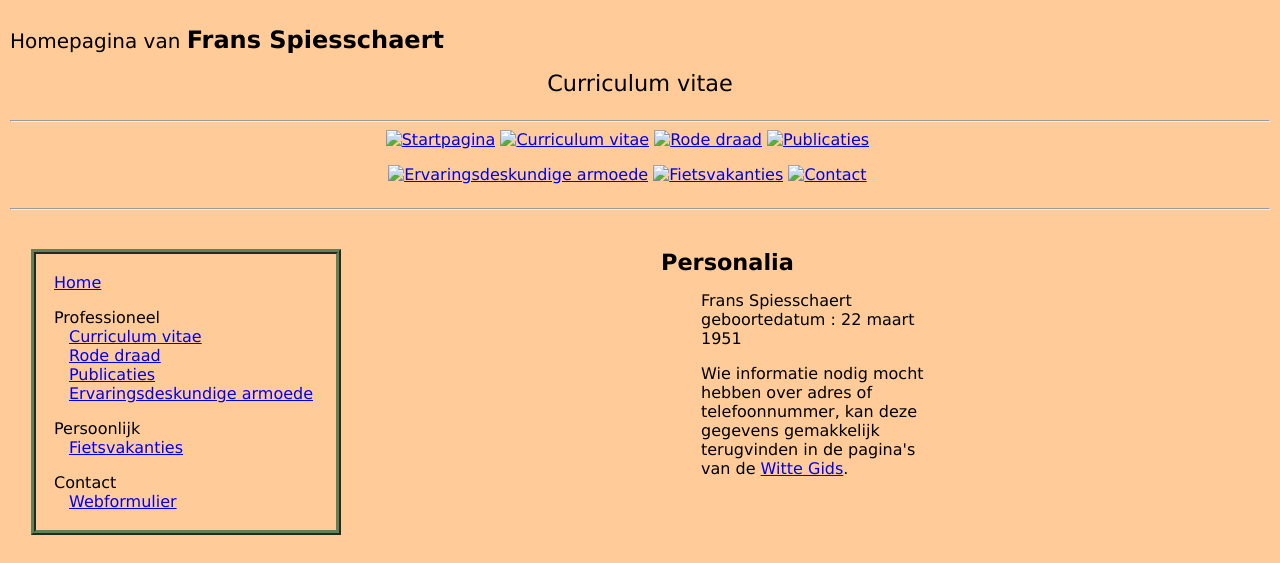
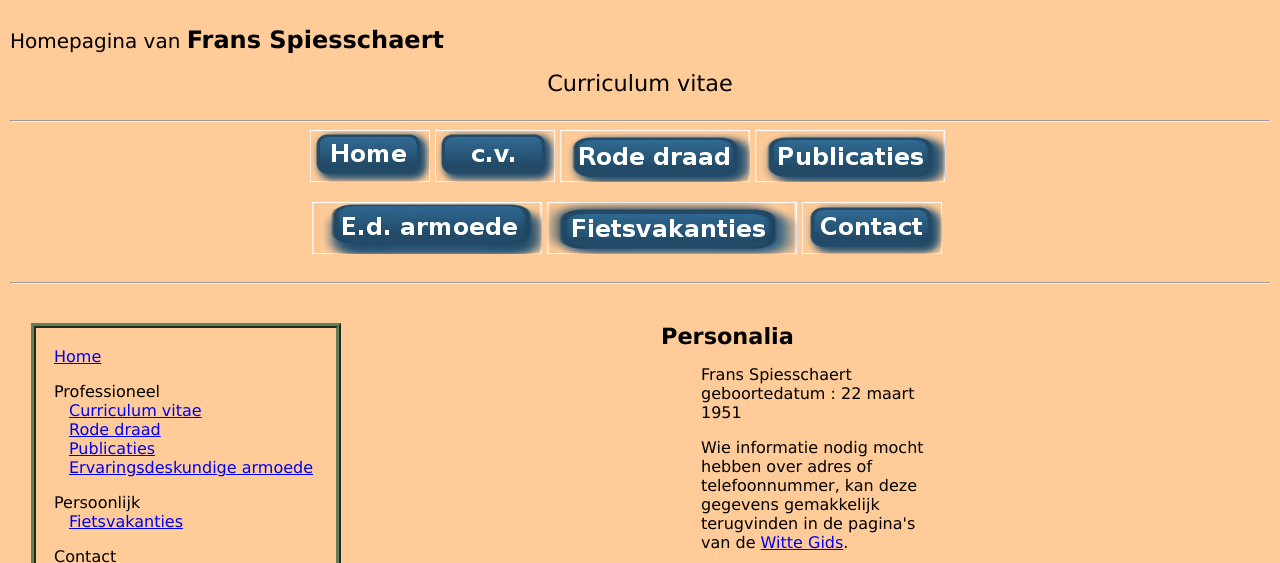
Before and after one commit to Frans-Spiesschaert/Frans-Spiesschaert.github.io, a plain HTML site: page professioneel/cv.html in a window 1280 px wide. Shown: the top 563 px of the page. Drawn offline with Linux system fonts and the light colour scheme.

Commit message:
Fix image links.

```diff
--- a/professioneel/cv.html
+++ b/professioneel/cv.html
@@ -47,15 +47,15 @@
 <hr>
 <div id="full-lenght-box">
 	<p class="centered">
-	<a href="/index.html"><img class="120" alt="Startpagina" src="afbeeldingen/home.png"></a>
-	<a href="/professioneel/cv.html"><img class="120" alt="Curriculum vitae" src="afbeeldingen/cv.png"></a>
-	<a href="/professioneel/rode_draad.html"><img class="190" alt="Rode draad" src="afbeeldingen/rode_draad.png"></a>
-	<a href="/professioneel/publicaties.html"><img class="190" alt="Publicaties" src="afbeeldingen/publicaties.png"></a>
+	<a href="/index.html"><img class="120" alt="Startpagina" src="/afbeeldingen/home.png"></a>
+	<a href="/professioneel/cv.html"><img class="120" alt="Curriculum vitae" src="/afbeeldingen/cv.png"></a>
+	<a href="/professioneel/rode_draad.html"><img class="190" alt="Rode draad" src="/afbeeldingen/rode_draad.png"></a>
+	<a href="/professioneel/publicaties.html"><img class="190" alt="Publicaties" src="/afbeeldingen/publicaties.png"></a>
 	</p>
 	<p class="centered">
-	<a href="/professioneel/ed.html"><img class="210" alt="Ervaringsdeskundige armoede" src="afbeeldingen/ed_armoede.png"></a>
-	<a href="/persoonlijk/fietsvakantie.html"><img class="250" alt="Fietsvakanties" src="afbeeldingen/fietsvakanties.png"></a>
-	<a href="/contact/contact.html"><img class="140" alt="Contact" src="afbeeldingen/contact.png"></a>
+	<a href="/professioneel/ed.html"><img class="210" alt="Ervaringsdeskundige armoede" src="/afbeeldingen/ed_armoede.png"></a>
+	<a href="/persoonlijk/fietsvakantie.html"><img class="250" alt="Fietsvakanties" src="/afbeeldingen/fietsvakanties.png"></a>
+	<a href="/contact/contact.html"><img class="140" alt="Contact" src="/afbeeldingen/contact.png"></a>
 	</p>
 </div>
 <hr>
```
